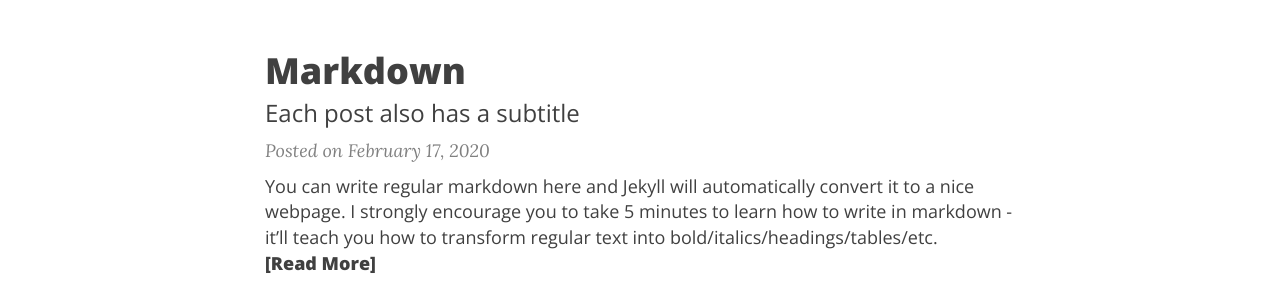
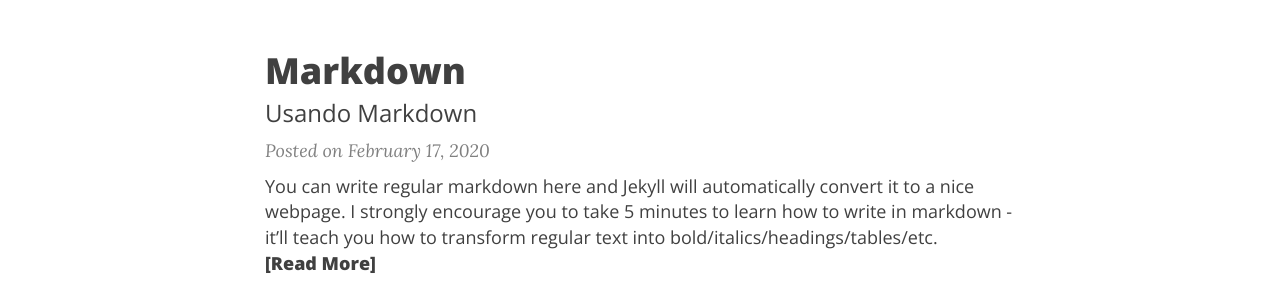
Before and after one commit to mariojp/mariojp.github.io, a Jekyll site: the page built from index.html, in a window 1280 px wide and 1128 px high. Shown: the part 286-574 px from the top of the window. Built offline with Jekyll 4.4.1, drawn with Linux system fonts in a browser that asks for light colours; nearby versions of some CDN libraries; the list of posts is cut into pages by our own code.

Commit message:
Update 2020-02-17-markdown.md

```diff
--- a/_posts/2020-02-17-markdown.md
+++ b/_posts/2020-02-17-markdown.md
@@ -1,9 +1,9 @@
 ---
 layout: post
 title: Markdown
-subtitle: Each post also has a subtitle
-gh-repo: daattali/beautiful-jekyll
-gh-badge: [star, fork, follow]
+subtitle: Usando Markdown
+#gh-repo: daattali/beautiful-jekyll
+#gh-badge: [markdown]
 tags: [markdown]
 comments: true
 ---
```
